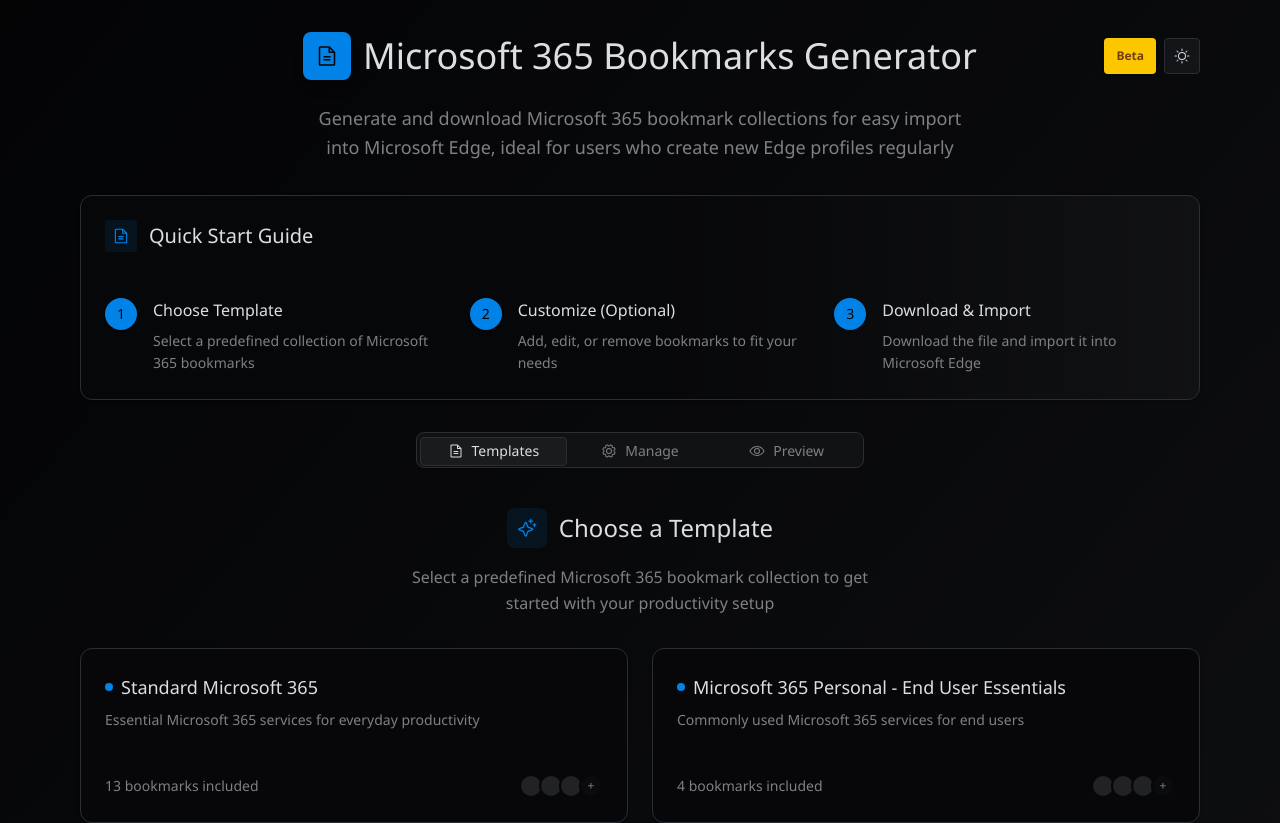
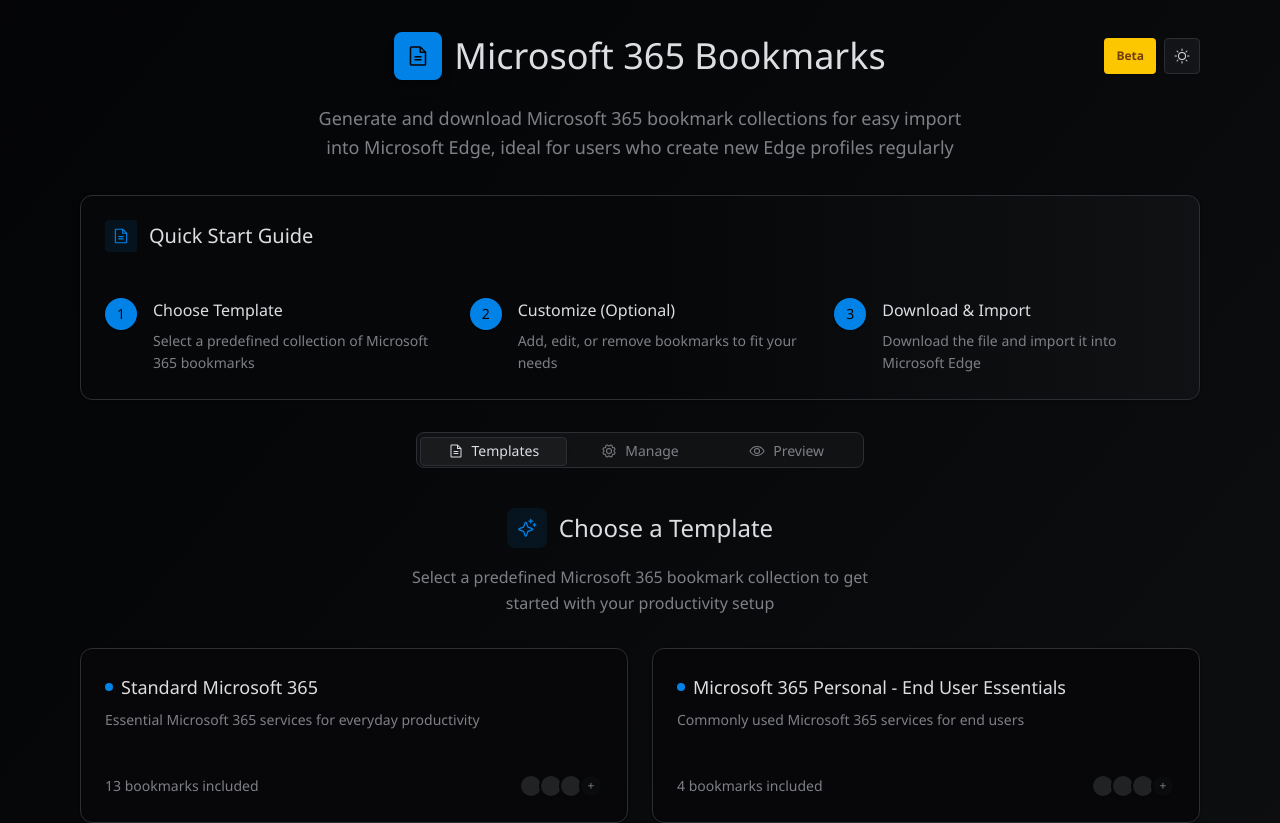
Before and after one commit to pkbullock/m365-bookmark-generator, a React (Vite) app: page / in a window 1280 px wide. Shown: the top 823 px of the page. Built offline with nearby package versions, Linux system fonts and the light colour scheme; a web font is replaced by a local one.

Commit message:
Update App.tsx
Small title name change

```diff
--- a/src/App.tsx
+++ b/src/App.tsx
@@ -33,7 +33,7 @@ function App() {
                     <FileTextIcon size={24} className="text-primary-foreground" />
                   </div>
                   <h1 className="text-4xl font-light text-foreground">
-                    Microsoft 365 Bookmarks Generator
+                    Microsoft 365 Bookmarks
                   </h1>
                 </div>
                 <div className="flex-1 flex justify-end items-center gap-2">
```
